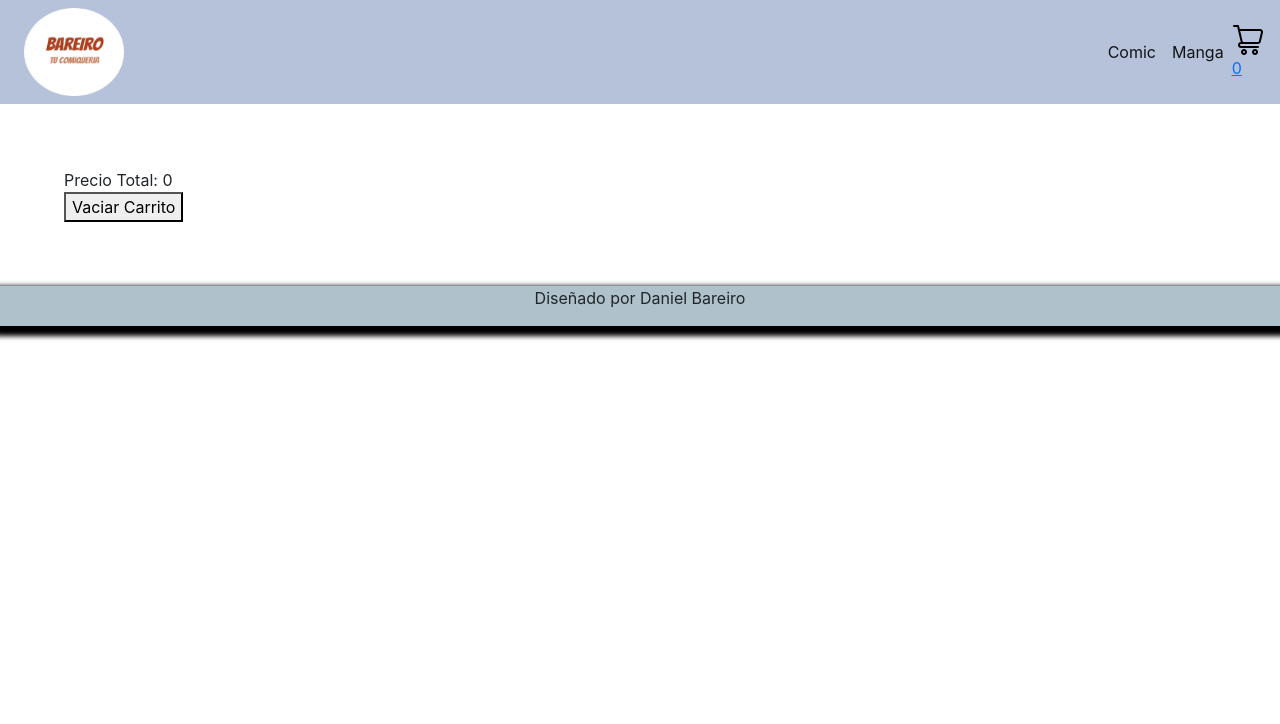
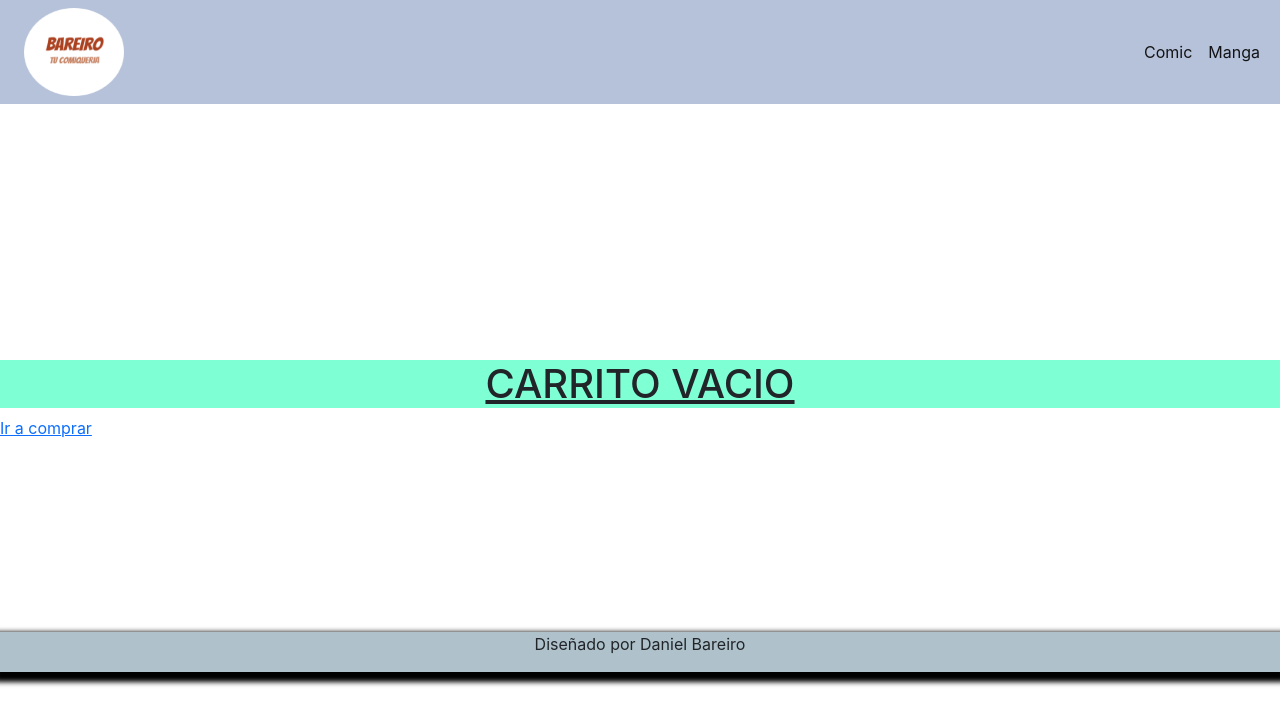
Before and after one commit to danielbare12/comiqueria_bareiro, a React (Create React App) app: page /cart in a window 1280 px wide. Shown: the top 724 px of the page. Built offline with nearby package versions, Linux system fonts and the light colour scheme.

Commit message:
Agregando desafio clase 10

```diff
--- a/src/components/Cart.jsx
+++ b/src/components/Cart.jsx
@@ -1,19 +1,25 @@
 import React from 'react'
 import { useContext } from 'react'
 import { CartContext } from '../context/CartContext'
+import { Link } from 'react-router-dom'
 import Item from './Item';
 import ItemCart from './ItemCart';
 
 function Cart() {
-  const { cart , clear, precioTotal} = useContext(CartContext);
+  const { cart, clear, precioTotal, cantidadCarrito } = useContext(CartContext);
+
+  const mainCart = <main className='mainCarrito'>
+    {cart.map(comic => <ItemCart key={comic.id} producto={comic} />)}
+    <div>Precio Total: {precioTotal}</div>
+    <button onClick={clear}>Vaciar Carrito</button>
+    <button onClick={clear}>Terminar Compra</button>
+  </main>
+
+  const vacio = <div className='tituloCarroVacio'><h1>Carrito Vacio </h1><Link to="/" >  Ir a comprar</Link></div>
 
   return (
     <>
-    <main className='mainCarrito'>
-      {cart.map(comic => <ItemCart key={comic.id} producto={comic} />)}
-      <div>Precio Total: {precioTotal}</div>
-      <button onClick={clear}>Vaciar Carrito</button>
-      </main>
+      {(cantidadCarrito == 0)?vacio:mainCart}
     </>
   )
 }
--- a/src/components/CartWidget.jsx
+++ b/src/components/CartWidget.jsx
@@ -2,12 +2,13 @@ import React from 'react'
 import Carretilla from '../imagenes/carretilla.png'
 
 function CartWidget({cantidad}) {
-    return (
-        <>
-        <img src={Carretilla}/>
-        {cantidad}
-        </>
-    )
+
+    const cartImagen = <>
+    <img src={Carretilla}/>
+    {cantidad}
+    </>
+
+    return (<>{(cantidad != 0) && cartImagen}</>)
 }
 
 export default CartWidget
--- a/src/components/ItemDetail.jsx
+++ b/src/components/ItemDetail.jsx
@@ -25,7 +25,7 @@ function ItemDetail({producto}) {
       <p className='categoria'>Categoria: {categoria}</p>
       <p className="">Precio: ${precio}</p>
       <p className=''>Descripcion: {descripcion}</p>
-      <div>{productoComprado?<><Link className='botonCarrito' to='/cart'>Ir al carrito</Link><Link className='botonCarrito' to='/'>Seguir Comprando</Link></>:<ItemCount inicial={1} stock={5} onAdd = {onAdd}/>}</div>
+      <div>{productoComprado?<><Link className='botonCarrito' to='/cart'>Terminar la compra</Link><Link className='botonCarrito' to='/'>Seguir Comprando</Link></>:<ItemCount inicial={1} stock={5} onAdd = {onAdd}/>}</div>
     </div>
     </div>
   )
--- a/src/components/NavBar.jsx
+++ b/src/components/NavBar.jsx
@@ -26,7 +26,7 @@ function NavBar() {
           </ul>
         </div>
         <div className='carrito'>
-          <Link to = '/cart'>
+          <Link className='carritoLink' to = '/cart'>
           <CartWidget cantidad={cantidadCarrito} />
           </Link>
 
--- a/src/context/CartContext.jsx
+++ b/src/context/CartContext.jsx
@@ -18,6 +18,7 @@ function MyProvider({children}) {
           const pos = cart.indexOf(productoEnCarrito)
           const aux = [...cart];
           aux[pos].cantidad += cantidad
+          setCart(aux);
         } else {
           const aux = [...cart]
           aux.push(nuevoItem);
@@ -36,7 +37,7 @@ function MyProvider({children}) {
 
     const isInCart = (itemid) => {return cart.some((producto) => producto.id === itemid)};
 
-    const cantidadCarrito = cart.length;
+    const cantidadCarrito = cart.reduce((acc,x) => acc + x.cantidad,0)
 
     const precioTotal = cart.reduce((acc,x) => acc + x.precio*x.cantidad,0)
 
--- a/src/index.css
+++ b/src/index.css
@@ -116,6 +116,16 @@ h1 {
   width: 50%;
 }
 
+.carritoLink{
+  text-decoration: none;
+  color: black;
+}
+
+.tituloCarroVacio {
+  margin-top: 20%;
+  margin-bottom: 15%;
+}
+
 footer{
   padding-right: 5%;
     padding-left: 5%;
```
